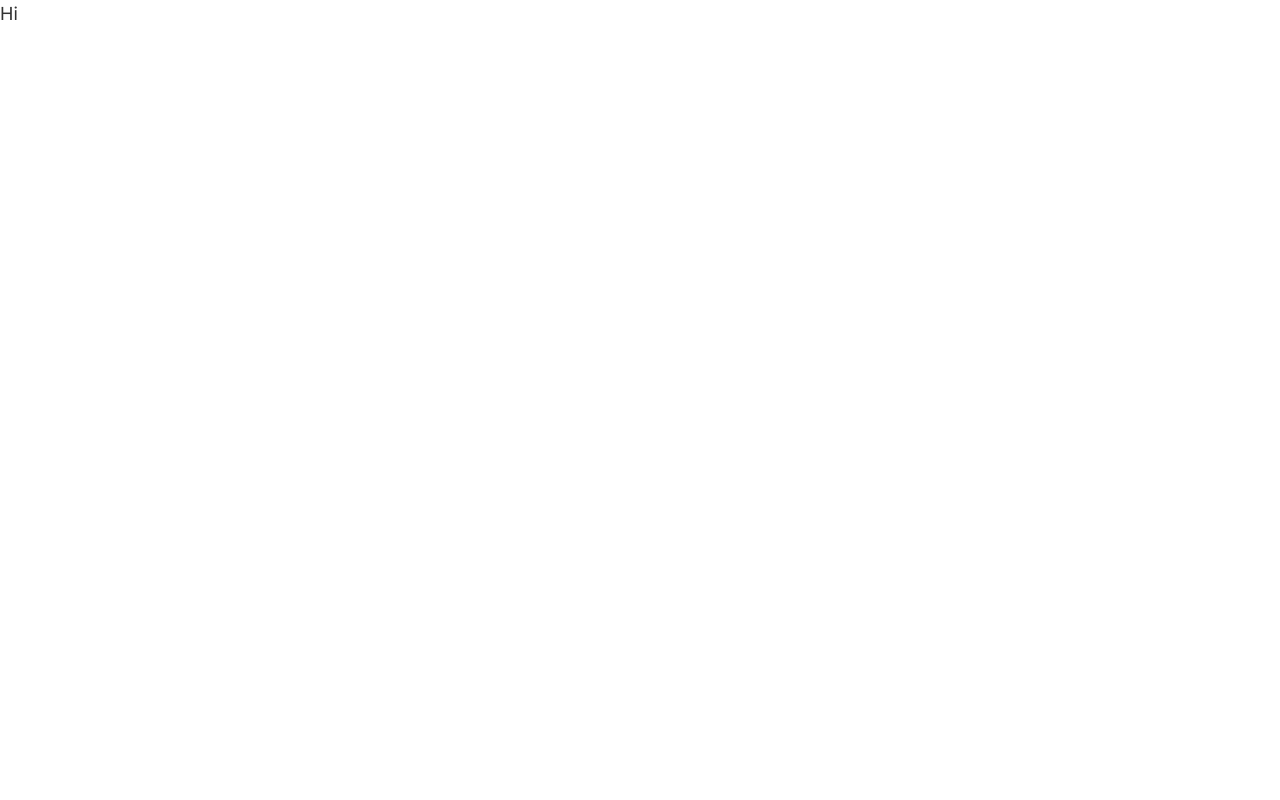
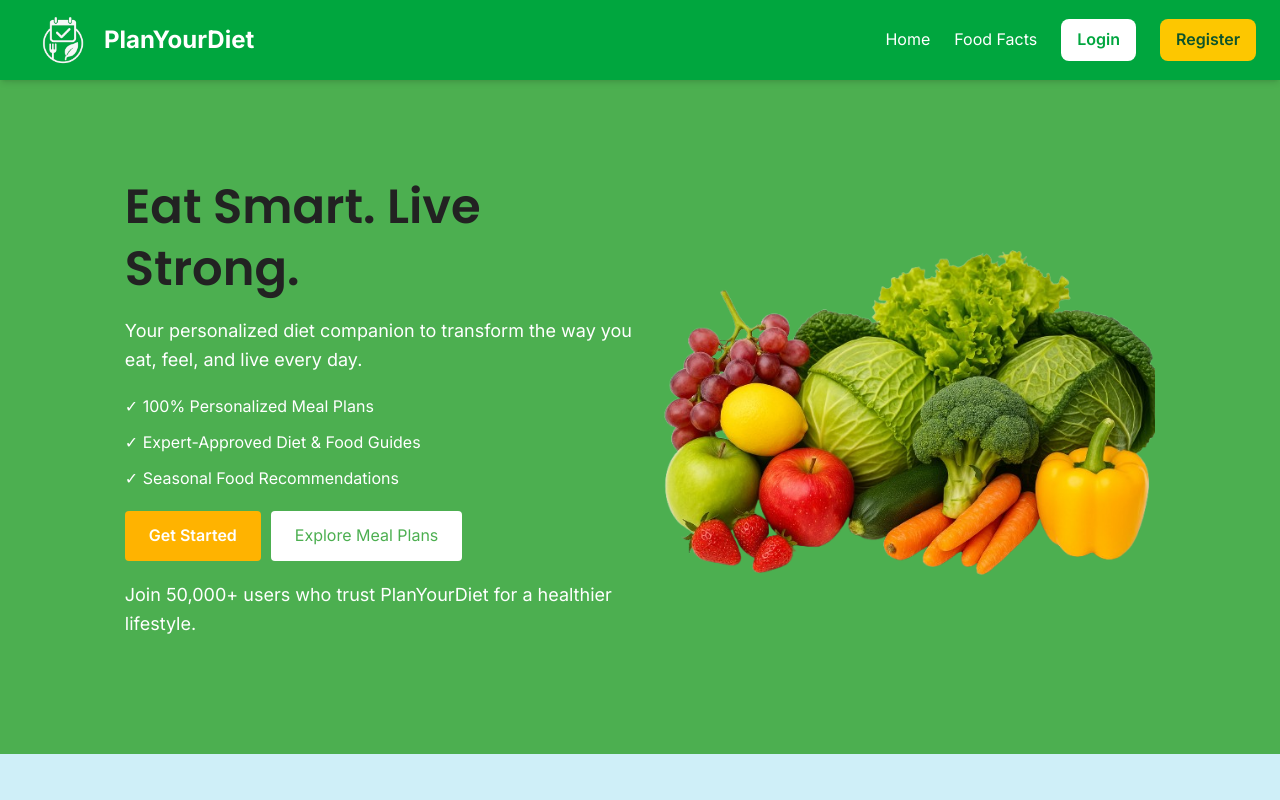
Before and after one commit to praneeth-katuri/plan-your-diet, a React (Vite) app in the folder client/: page / in a window 1280 px wide. Shown: the top 800 px of the page. Built offline with nearby package versions, Linux system fonts and the light colour scheme.

Commit message:
feat: Configure routing to the website

```diff
--- a/client/src/App.jsx
+++ b/client/src/App.jsx
@@ -1,5 +1,14 @@
-import './App.css'
+import AppRoutes from "./routes/AppRoutes";
+import ScrollToTop from "./components/ScrollToTop";
+import "./App.css";
 
-const App = () => <p>Hi</p>
+function App() {
+  return (
+    <>
+      <ScrollToTop />
+      <AppRoutes />
+    </>
+  );
+}
 
 export default App;
--- /dev/null
+++ b/client/src/routes/AppRoutes.jsx
@@ -0,0 +1,22 @@
+import { Routes, Route } from "react-router-dom";
+import Layout from "@/layouts/layout";
+import Home from "@/pages/Home";
+import FoodFacts from "@/pages/FoodFacts";
+import LoginPage from "@/pages/LoginPage";
+import ForgotPasswordPage from "@/pages/ForgotPasswordPage";
+import RegisterPage from "@/pages/RegisterPage";
+
+const AppRoutes = () => (
+  <Routes>
+    <Route path="/" element={<Layout />}>
+      <Route index element={<Home />} />
+      <Route path="food-facts" element={<FoodFacts />} />
+    </Route>
+
+    <Route path="/login" element={<LoginPage />} />
+    <Route path="/forgot-password" element={<ForgotPasswordPage />} />
+    <Route path="/register" element={<RegisterPage />} />
+  </Routes>
+);
+
+export default AppRoutes;
```
